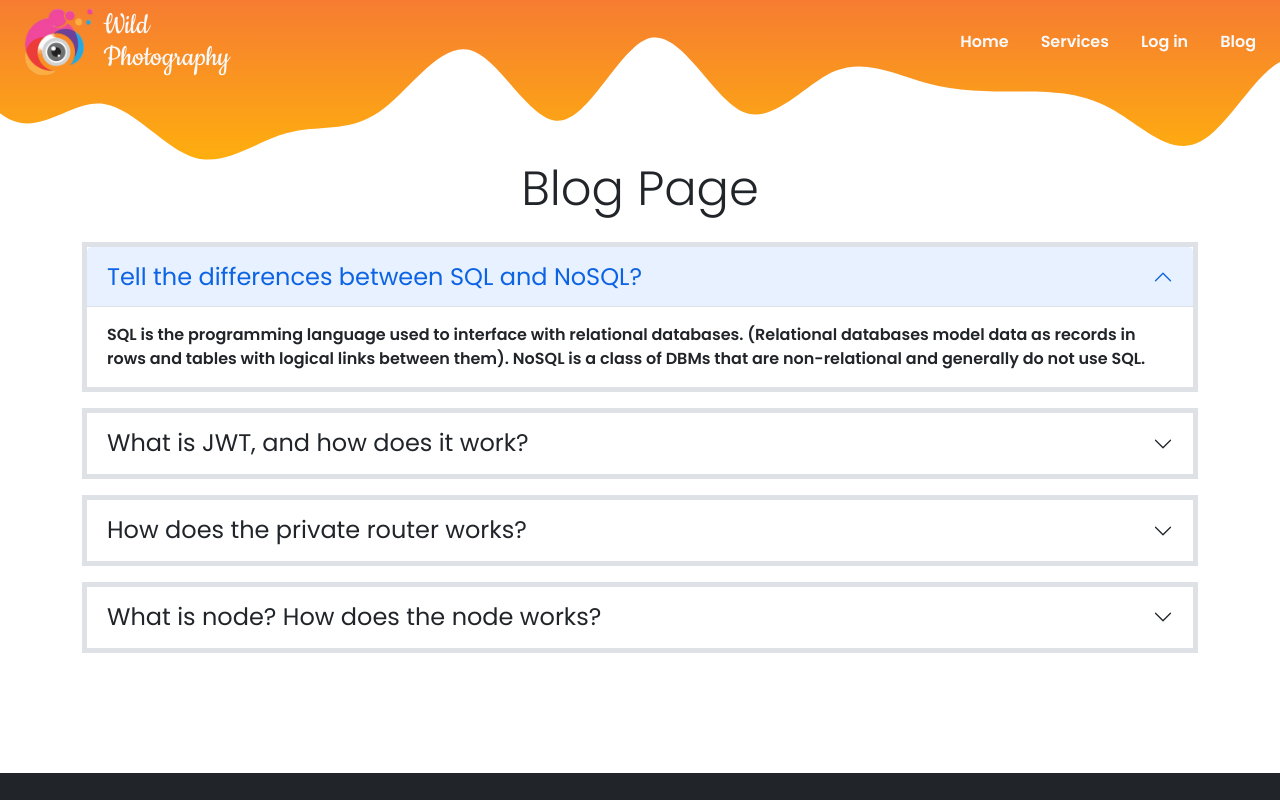
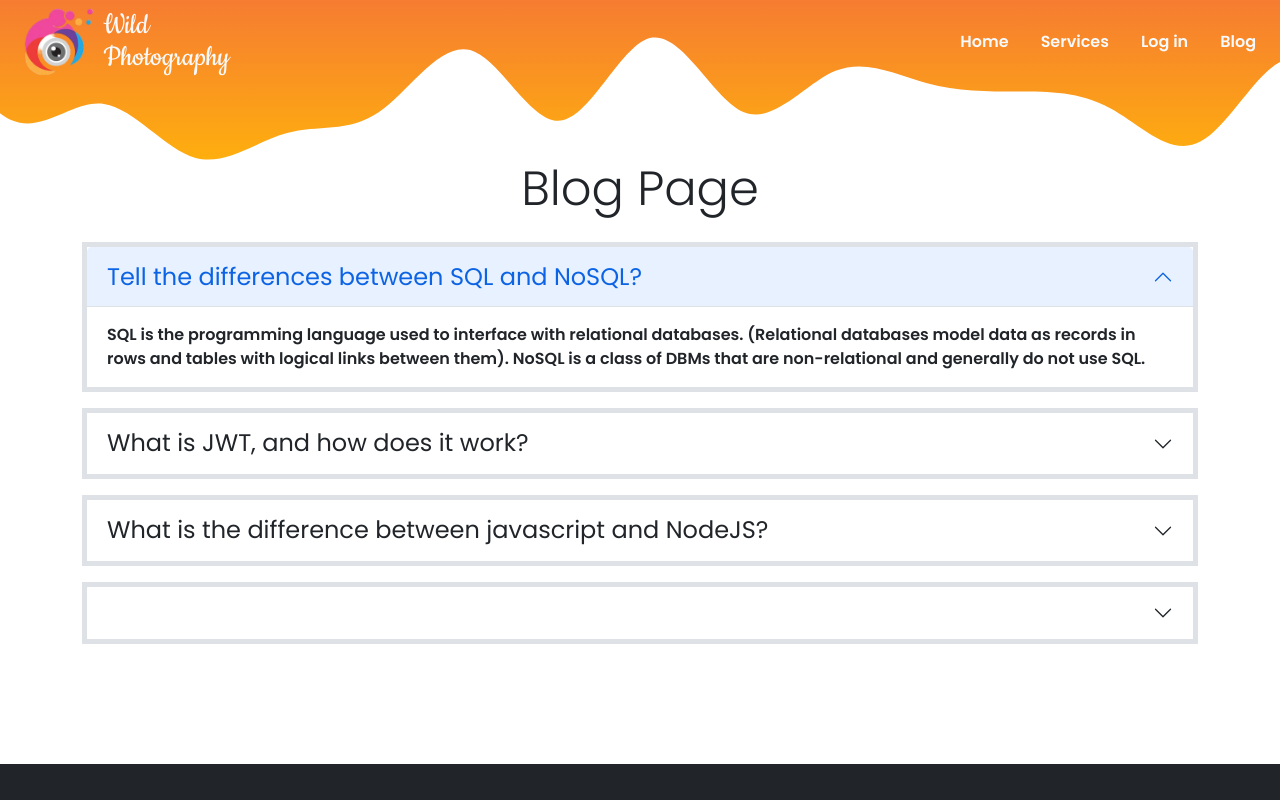
Before and after one commit to aminuls/service-review-client, a React (Create React App) app: page /blog in a window 1280 px wide. Shown: the top 800 px of the page. Built offline with nearby package versions, Linux system fonts and the light colour scheme; no server answers.

Commit message:
question added

```diff
--- a/src/pages/Blog.js
+++ b/src/pages/Blog.js
@@ -39,27 +39,24 @@ const Blog = () => {
                <div className="accordion-item border border-5 rounded-0">
                   <h2 className="accordion-header" id="headingThree">
                      <button className="accordion-button collapsed fs-4" type="button" data-bs-toggle="collapse" data-bs-target="#collapseThree" aria-expanded="false" aria-controls="collapseThree">
-                        How does the private router works?
+                        What is the difference between javascript and NodeJS?
                      </button>
                   </h2>
                   <div id="collapseThree" className="accordion-collapse collapse" aria-labelledby="headingThree" data-bs-parent="#accordionExample">
                      <div className="accordion-body fw-semibold">
-                        Basically private router protect or safe a path that cannot be possible without login/registering. Just think is it possible to order a item from any website without knowing your any kind of information. No, it Doesn't. So we
-                        need to use private route to protect our soma path. If user login/register the website then it allow the user to go to the path or do something.
+
                      </div>
                   </div>
                </div>
                <div className="accordion-item border border-5 rounded-0">
                   <h2 className="accordion-header" id="headingThree">
                      <button className="accordion-button collapsed fs-4" type="button" data-bs-toggle="collapse" data-bs-target="#collapseFour" aria-expanded="false" aria-controls="collapseFour">
-                        What is node? How does the node works?
+
                      </button>
                   </h2>
                   <div id="collapseFour" className="accordion-collapse collapse" aria-labelledby="headingThree" data-bs-parent="#accordionExample">
                      <div className="accordion-body fw-semibold">
-                        It is a basic unit of a data structure, such as a linked list or tree data structure. Node contain data and also may link to other nodes. Links between nodes are often implement by pointers. It is a used as backend service
-                        where javascript works on the server-side of the application. This way javascript is used on both frontend and backend. Node.js runs on chrome v8 engine which converts javascript code into machine code, it is highly scalable,
-                        lightweight, fast, and data-intensive.
+
                      </div>
                   </div>
                </div>
```
